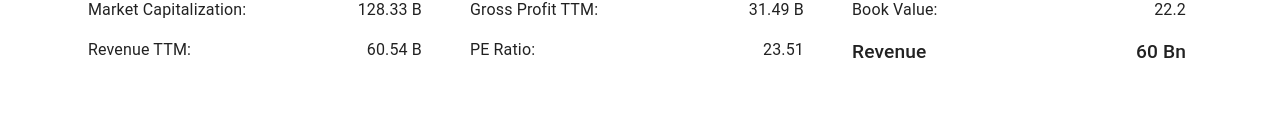
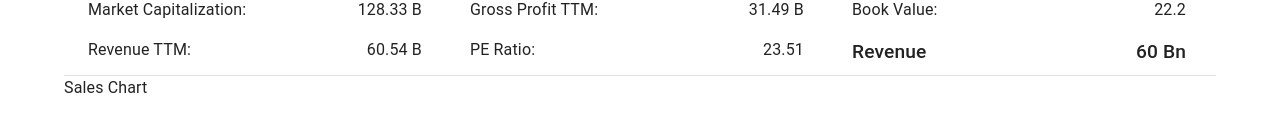
Before and after one commit to kaiwalyag/screener, a React (Create React App) app: page / in a window 1280 px wide. Shown: the part 337-468 px from the top of the page. Built offline with nearby package versions, Linux system fonts and the light colour scheme.

Commit message:
Breaking into more components

```diff
--- a/src/App.js
+++ b/src/App.js
@@ -1,28 +1,19 @@
 import logo from "./logo.svg";
 import "./App.css";
 import {
-  AppBar,
   colors,
-  Avatar,
   CssBaseline,
-  Typography,
   Container,
-  Box,
-  Grid,
-  Button,
-  SvgIcon,
-  FormControlLabel,
-  Checkbox,
-  TextField,
-  Link,
   Divider,
 } from "@mui/material";
 
 import Navbar from "./components/layout/navbar";
 import { styled, createTheme, ThemeProvider } from "@mui/system";
+import CompanyName from "./components/CompanyName";
 import Stats from "./components/Stats";
 import MoreStats from "./components/MoreStats";
-import {convertToCurrency, company} from './utils.js';
+import SalesChart from "./components/SalesChart";
+import {company} from './utils.js';
 
 const theme = createTheme({
   palette: {
@@ -41,42 +32,22 @@ const theme = createTheme({
   },
 });
 
-function Copyright() {
-  return (
-    <Typography variant="body2" color="textSecondary" align="center">
-      {"Copyright © "}
-      <Link color="inherit" href="https://material-ui.com/">
-        Your Website
-      </Link>{" "}
-      {new Date().getFullYear()}
-      {"."}
-    </Typography>
-  );
-}
-
-
 function App() {
   return (
     <Container component="main" >
       <Navbar></Navbar>
+
+      <CompanyName></CompanyName>
+
       <CssBaseline />
-      <div>
-        <Grid container spacing={2} sx={{ marginTop: '1rem', marginBottom: '1rem'}}>
-          <Grid item xs={6} md={8}>
-            <Typography component="h1" variant="h5">
-              {company.Name} ({company.Symbol})
-            </Typography>
-          </Grid>
-          <Grid item xs={6} md={4} sx={{ display: 'none' }}>
-            <Typography component="h5" variant="h5">
-              {company.Exchange}
-            </Typography>
-          </Grid>
-        </Grid>
-        <Divider />
-        <Stats company={company}></Stats>
-      </div>
+      <Divider />
+
+      <Stats company={company}></Stats>
+
       <MoreStats></MoreStats>
+      <Divider />
+
+      <SalesChart></SalesChart>
     </Container>
   );
 }
--- /dev/null
+++ b/src/components/CompanyName.js
@@ -0,0 +1,24 @@
+import * as React from "react";
+import Grid from "@mui/material/Grid";
+import Typography from "@mui/material/Typography";
+import {company} from '../utils.js';
+
+
+export default function CompanyName(props) {
+  return (
+    <div>
+        <Grid container spacing={2} sx={{ marginTop: '1rem', marginBottom: '1rem'}}>
+          <Grid item xs={6} md={8}>
+            <Typography component="h1" variant="h5">
+              {company.Name} ({company.Symbol})
+            </Typography>
+          </Grid>
+          <Grid item xs={6} md={4} sx={{ display: 'none' }}>
+            <Typography component="h5" variant="h5">
+              {company.Exchange}
+            </Typography>
+          </Grid>
+        </Grid>
+      </div>
+  );
+}
--- /dev/null
+++ b/src/components/SalesChart.js
@@ -0,0 +1,15 @@
+import * as React from "react";
+import Box from "@mui/material/Box";
+import Typography from "@mui/material/Typography";
+import { styled } from "@mui/material/styles";
+import Paper from "@mui/material/Paper";
+import { KeyboardArrowUp, KeyboardArrowDown } from "@mui/icons-material";
+
+
+export default function SalesChart(props) {
+  return (
+    <div>
+        Sales Chart
+    </div>
+  );
+}
```
